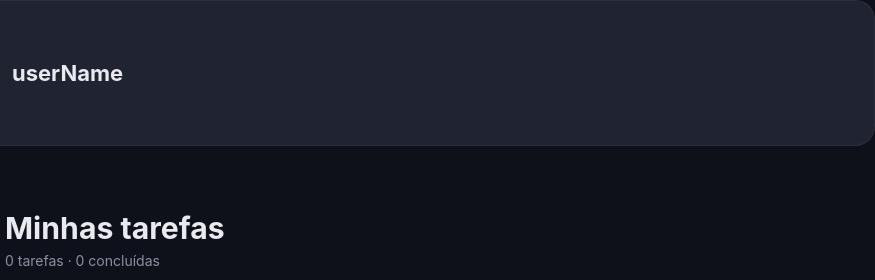
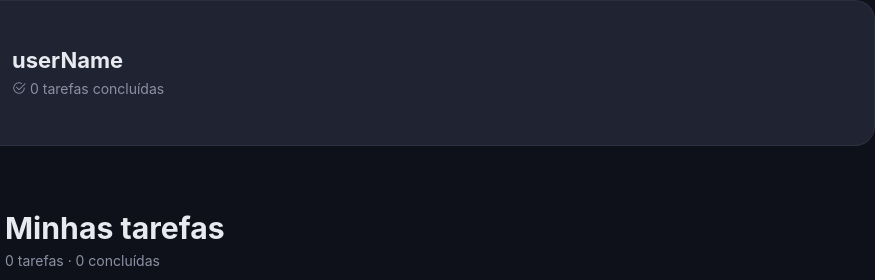
Before and after one commit to ArthurLimaAL/FlowList, an Electron app: page principal.html in a window 1000 px wide. Shown: the top 280 px of the page, 125-1000 px from the left. Drawn offline with nearby package versions, Linux system fonts and the light colour scheme.

Commit message:
feat: Tarefas concluidas abaixo do perfil

```diff
--- a/principal.html
+++ b/principal.html
@@ -17,6 +17,9 @@
         </div>
         <div class="flex-grow-1">
             <h2 class="fw-bold m-0" style="font-size:22px;">userName</h2>
+            <div id="profileConcluidas" style="color: var(--muted); font-size: 14px;" class="mt-1">
+                <i class="bi bi-check2-circle me-1"></i>0 tarefas concluídas
+            </div>
         </div>
     </div>
 
@@ -47,7 +50,6 @@
 
         <div class="task-card" id="taskContainer"></div>
 
-        <!-- Botão de voltar centralizado na parte inferior -->
         <div class="d-flex justify-content-center mt-4">
             <button class="btn-new" id="btn-voltar" onclick="voltar()">
                 <i class="bi bi-arrow-left"></i> Voltar
--- a/script/principal.js
+++ b/script/principal.js
@@ -14,9 +14,16 @@ function setFilter(f) {
 }
 
 function render() {
+    const totalConcluidas = tasks.filter(t => t.done).length;
+
     const contador = document.getElementById('contador');
     if (contador) {
-        contador.textContent = `${tasks.length} ${tasks.length === 1 ? 'tarefa' : 'tarefas'} · ${tasks.filter(t => t.done).length} concluídas`;
+        contador.textContent = `${tasks.length} ${tasks.length === 1 ? 'tarefa' : 'tarefas'} · ${totalConcluidas} concluídas`;
+    }
+
+    const profileConcluidas = document.getElementById('profileConcluidas');
+    if (profileConcluidas) {
+        profileConcluidas.innerHTML = `<i class="bi bi-check2-circle me-1"></i>${totalConcluidas} ${totalConcluidas === 1 ? 'tarefa concluída' : 'tarefas concluídas'}`;
     }
 
     let list = tasks;
@@ -96,7 +103,6 @@ function removeTask(id) {
     render();
 }
 
-// Botão de voltar para tela.html
 function voltar() {
     window.location.href = 'tela.html';
 }
```
